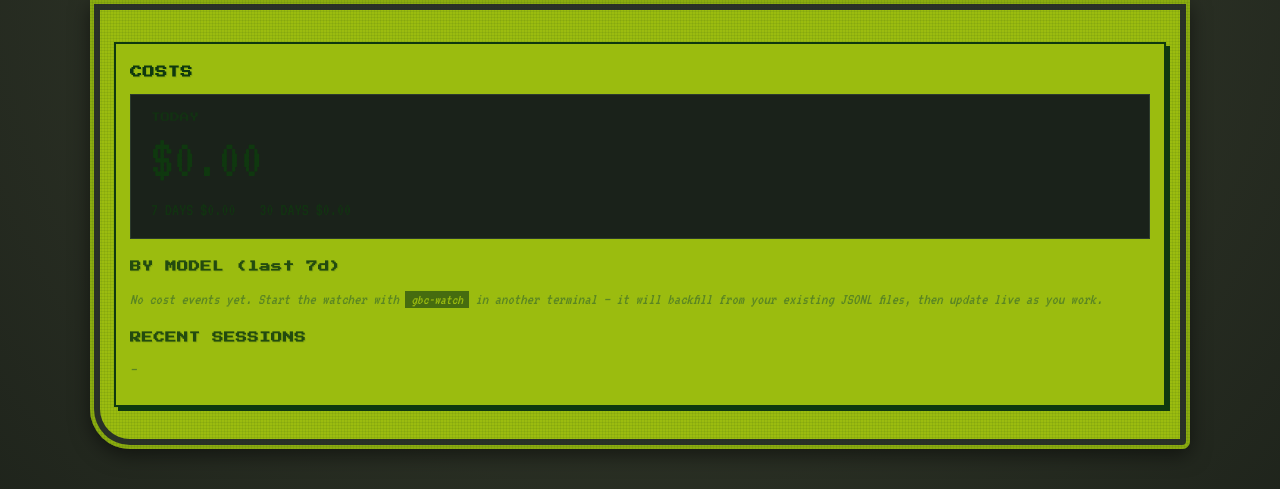
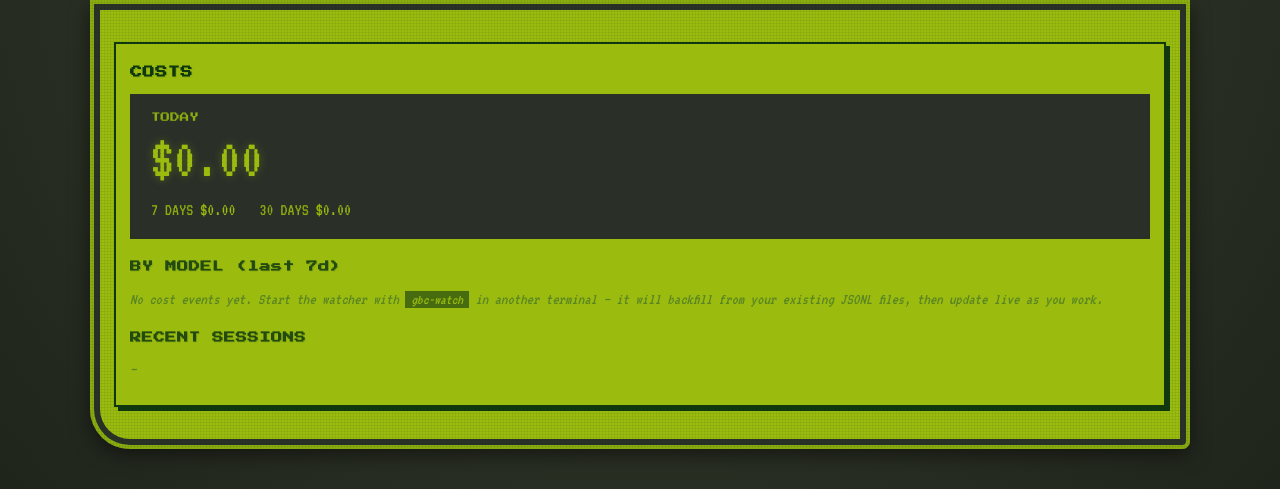
Before and after one commit to jon-devlapaz/gbc, a FastAPI app: page /costs in a window 1280 px wide. Shown: the part 70-559 px from the top of the page. Run offline with FastAPI, Linux system fonts and the light colour scheme; data comes from the database, SQL or seed files in the repository; data that the repository does not hold is empty; some libraries are stand-ins or nearby versions.

Commit message:
fix(ui): cost panel contrast — use real DMG palette (lcd-0..lcd-3, bezel)

```diff
--- a/static/style.css
+++ b/static/style.css
@@ -927,21 +927,24 @@ button:focus-visible {
 .costs h3 { font-size: 0.7rem; margin-top: 1.25rem; opacity: 0.85; }
 
 .costs-summary {
-  border: 1px solid var(--dmg-edge, #2c3a2c);
+  border: 1px solid var(--bezel, #2a3028);
   padding: 1rem 1.25rem;
-  background: var(--dmg-screen, #1a221a);
+  background: var(--bezel, #2a3028);
+  color: var(--lcd-3, #9bbc0f);          /* light DMG green on dark bezel */
   margin-bottom: 1rem;
 }
 .cost-big .cost-label {
   font-family: 'Press Start 2P', monospace;
   font-size: 0.6rem;
-  opacity: 0.7;
+  color: var(--lcd-2, #8bac0f);
   margin-bottom: 0.4rem;
 }
 .cost-big .cost-value {
   font-family: 'VT323', monospace;
   font-size: 3.5rem;
   line-height: 1;
+  color: var(--lcd-3, #9bbc0f);
+  text-shadow: 0 0 8px rgba(155, 188, 15, 0.35);  /* soft DMG glow */
 }
 .cost-secondary {
   margin-top: 0.75rem;
@@ -949,9 +952,9 @@ button:focus-visible {
   gap: 1.5rem;
   font-family: 'VT323', monospace;
   font-size: 1.1rem;
-  opacity: 0.8;
+  color: var(--lcd-2, #8bac0f);
 }
-.cost-secondary strong { font-weight: normal; opacity: 1; }
+.cost-secondary strong { font-weight: normal; color: var(--lcd-3, #9bbc0f); }
 
 .bar-list {
   list-style: none;
@@ -966,19 +969,20 @@ button:focus-visible {
   align-items: center;
   margin-bottom: 0.4rem;
 }
-.bar-label { opacity: 0.85; }
+.bar-label { color: var(--lcd-0, #0f380f); }
 .bar-track {
   height: 0.8rem;
-  background: var(--dmg-edge, #2c3a2c);
+  background: var(--lcd-1, #306230);     /* mid-dark green track */
+  border: 1px solid var(--lcd-0, #0f380f);
   position: relative;
   overflow: hidden;
 }
 .bar-fill {
   display: block;
   height: 100%;
-  background: var(--dmg-text, #9bbc0f);
+  background: var(--lcd-0, #0f380f);     /* darkest ink — high contrast */
 }
-.bar-value { text-align: right; opacity: 0.85; }
+.bar-value { text-align: right; color: var(--lcd-0, #0f380f); }
 
 .costs-sessions table {
   width: 100%;
```
